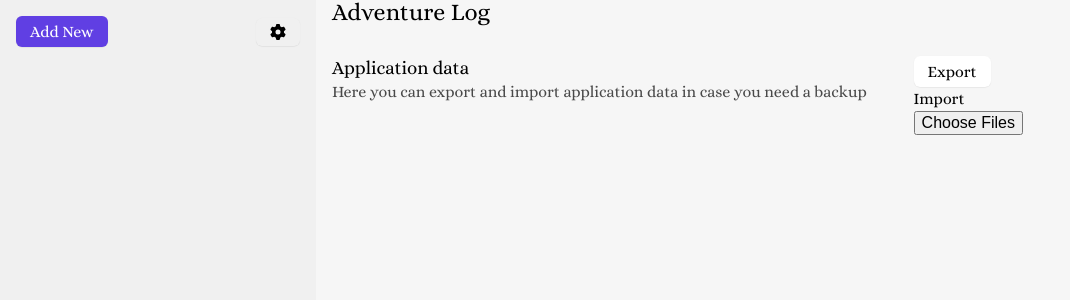
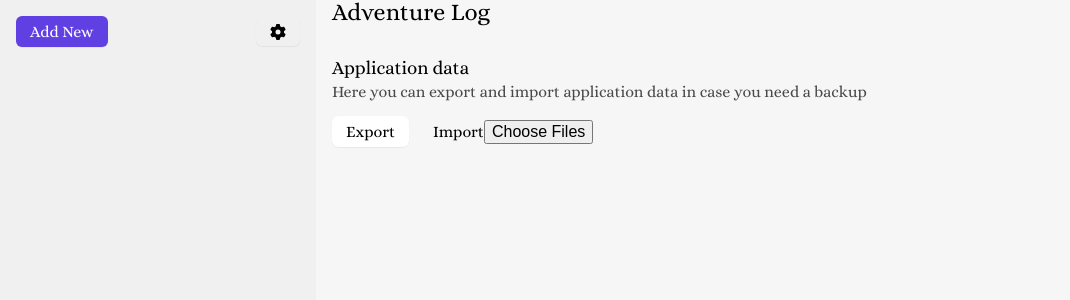
Before and after one commit to vukolovanton/adventure-log, a Vue app: page /#/ in a window 1280 px wide. Shown: the top 300 px of the page, without its empty margins (0-1070 px from the left). Built offline with nearby package versions, Linux system fonts and the light colour scheme.

Commit message:
Replace data file with imported

```diff
--- a/src/components/Settings.vue
+++ b/src/components/Settings.vue
@@ -32,6 +32,7 @@
 import { invoke } from "@tauri-apps/api/tauri";
 import { writeTextFile, BaseDirectory } from "@tauri-apps/api/fs";
 import { NoteStorage } from "../utils/interfaces";
+import { store } from "../utils/store";
 
 async function handleExport() {
   const data: NoteStorage = await invoke("get_all_notes");
@@ -49,10 +50,16 @@ async function handleImport(event: Event) {
       const file = files[0];
       if (file.type !== "application/json") return;
       const reader = new FileReader();
-      reader.onload = (event) => {
+      reader.onload = async (event) => {
         if (event && event.target) {
           const content = event.target.result;
-          console.log(content);
+          if (content !== "") {
+            const importedNotes = JSON.parse(content as string);
+            const t = await invoke("import_notes", {
+              notes: importedNotes,
+            });
+            store.lastUpdate = Date.now();
+          }
         }
       };
       reader.onloadend = () => {
@@ -80,13 +87,12 @@ input[type="file"] {
 
 .setting {
   display: flex;
-  justify-content: space-between;
-  gap: 2rem;
+  flex-direction: column;
+  gap: var(--small-gap);
 }
 .setting-info {
   display: flex;
   flex-direction: column;
-  flex: 3;
 }
 
 .setting-description {
@@ -94,8 +100,8 @@ input[type="file"] {
 }
 
 .setting-actions {
-  flex: 2;
-  gap: 0.5rem;
-  align-items: flex-start;
+  display: flex;
+  gap: var(--big-gap);
+  align-items: center;
 }
 </style>
```
Also changed, not shown: 1 other file (tests, documents, lock files or other folders).
